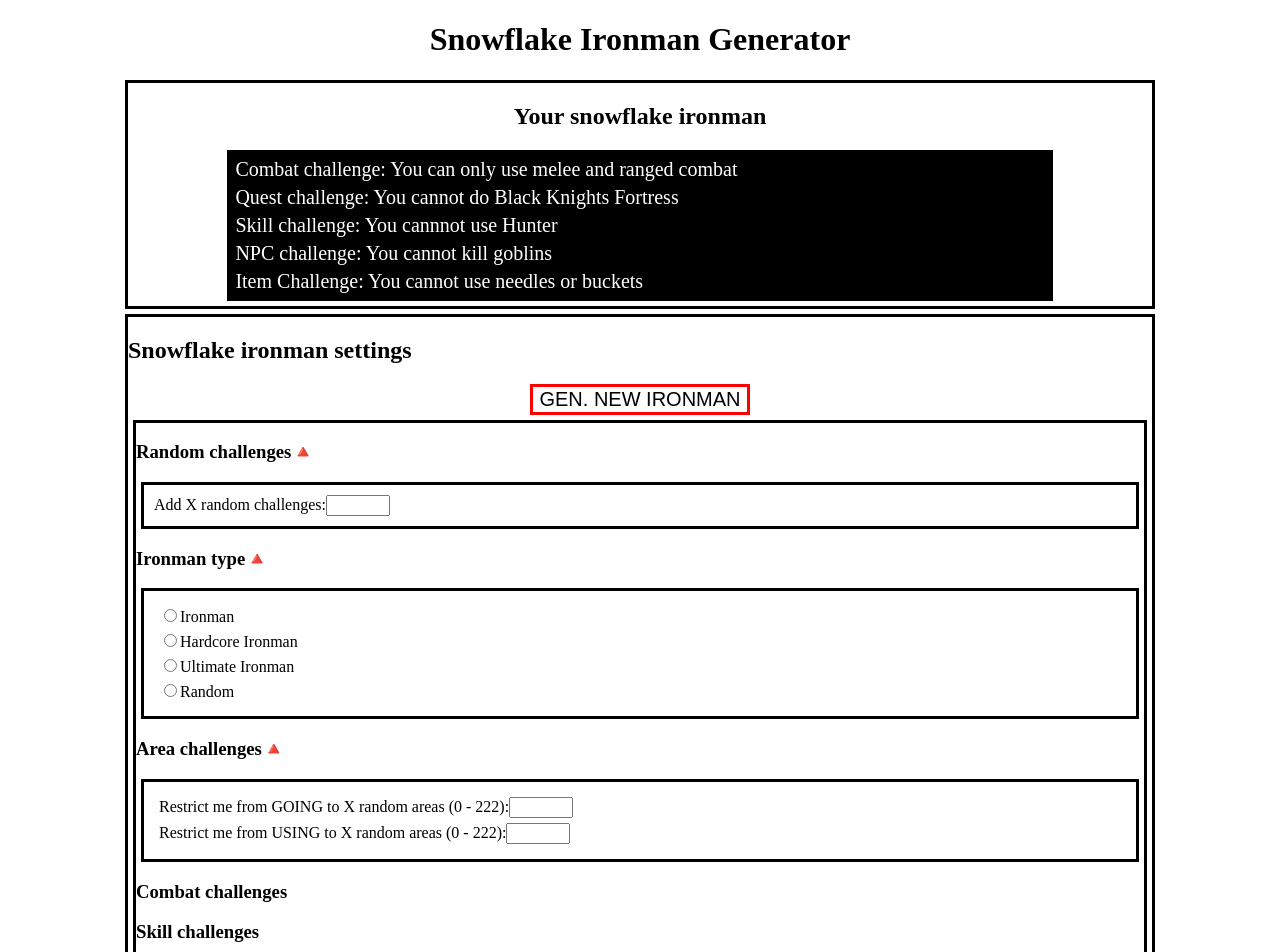
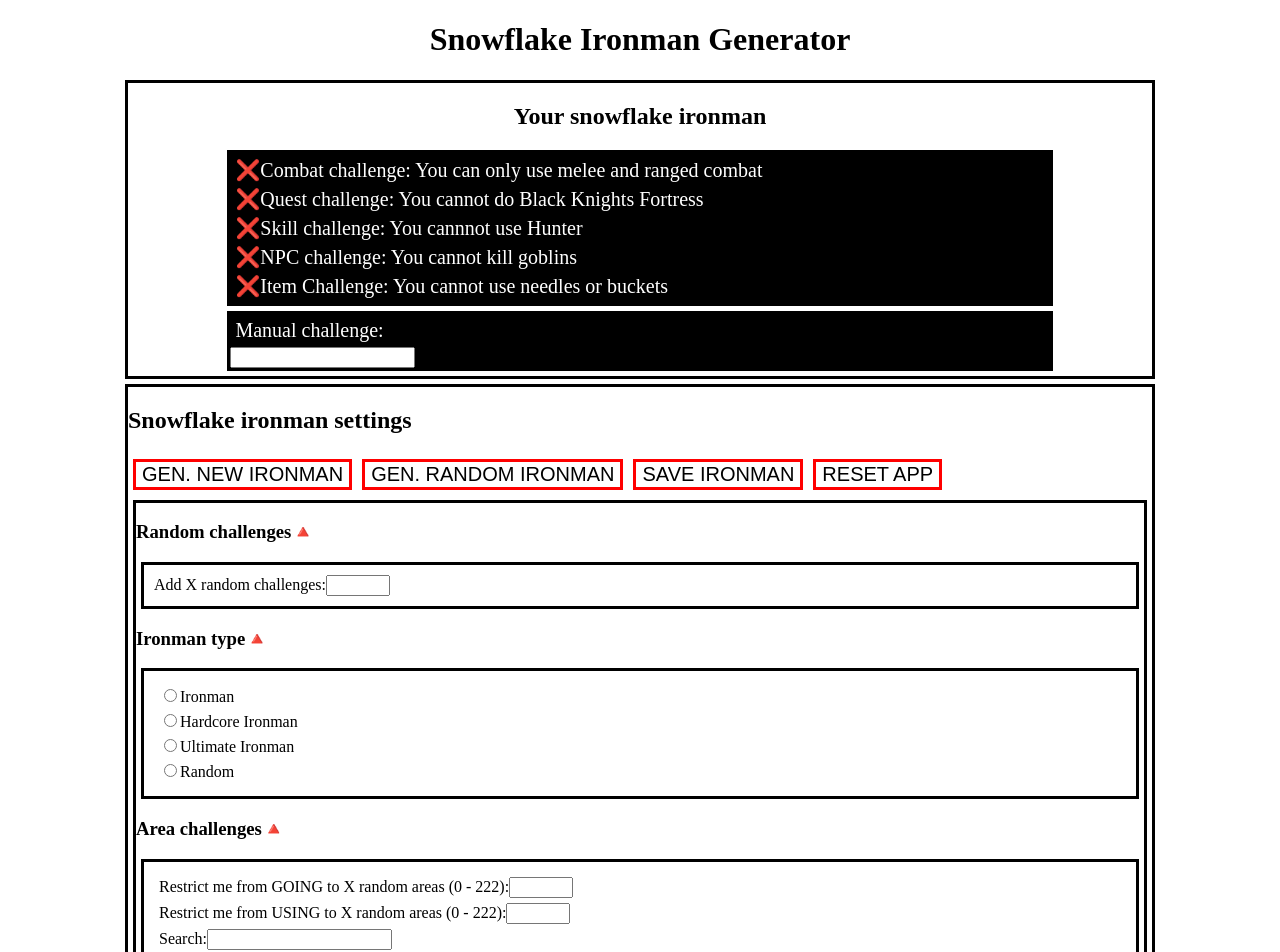
Before and after one commit to Yonkai/ironman-challenge-maker, a Next.js app: page / in a window 1280 px wide. Shown: the top 952 px of the page. Built offline with nearby package versions, Linux system fonts and the light colour scheme.

Commit message:
Add notes, update design, add fake buttons

```diff
--- a/components/IronmanChallenges.js
+++ b/components/IronmanChallenges.js
@@ -11,11 +11,16 @@ class IronmanChallenges extends Component {
       {/* Ironman challenge condition: */}
       <h2> Your snowflake ironman</h2>
       <div>
-        <p>Combat challenge: You can only use melee and ranged combat</p>
-        <p>Quest challenge: You cannot do Black Knights Fortress</p>
-        <p>Skill challenge: You cannnot use Hunter</p>
-        <p>NPC challenge: You cannot kill goblins</p>
-        <p>Item Challenge: You cannot use needles or buckets</p>
+        {/* TODO: Make them removeable once generate to manually weed out conflicts */}
+        <p>❌Combat challenge: You can only use melee and ranged combat</p>
+        <p>❌Quest challenge: You cannot do Black Knights Fortress</p>
+        <p>❌Skill challenge: You cannnot use Hunter</p>
+        <p>❌NPC challenge: You cannot kill goblins</p>
+        <p>❌Item Challenge: You cannot use needles or buckets</p>
+      </div>
+      <div>
+        <p>Manual challenge:</p>
+        <input type='text' />
       </div>
 
       <style jsx>
--- a/components/IronmanSettings.js
+++ b/components/IronmanSettings.js
@@ -11,6 +11,10 @@ class IronmanSettings extends Component {
       <div className='settings-main'>
         <h2>Snowflake ironman settings</h2>
         <button onClick={this.GenSet}>GEN. NEW IRONMAN</button>
+        <button onClick={this.GenSet}>GEN. RANDOM IRONMAN</button>
+        <button onClick={this.GenSet}>SAVE IRONMAN</button>
+        <button onClick={this.GenSet}>RESET APP</button>
+
         <div className='area-restrictions'>
           {/* Generates object through class based on input */}
           <form action='' method='get' className='form-example'>
@@ -37,7 +41,7 @@ class IronmanSettings extends Component {
               </div>
               <div>
                 <input type='radio' id='random' name='drone' value='random' />
-                <label htmlFor='ransdom'>Random</label>
+                <label htmlFor='random'>Random</label>
               </div>
             </div>
             <h3>Area challenges🔺</h3>
@@ -51,6 +55,10 @@ class IronmanSettings extends Component {
                 <label htmlFor='areas'>Restrict me from USING to X random areas (0 - 222):</label>
                 <input type='number' name='areas'
                   min='0' max='222' />
+              </div>
+              <div>
+                <label htmlFor='search-areas'>Search:</label>
+                <input type='text' name='search-areas' />
               </div>
             </div>
             <h3>Combat challenges</h3>
@@ -83,11 +91,12 @@ class IronmanSettings extends Component {
                 }
 
                 div button{
-                  margin:0 auto;
+                  margin:5px;
                   font-size:20px;
                   display:block;
                   background:white;
                   border:3px solid red;
+                  display:inline;
                 }
 
                 .area-restrictions{
```
Also changed, not shown: 1 other file (tests, documents, lock files or other folders).
